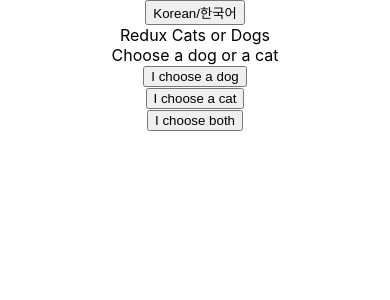
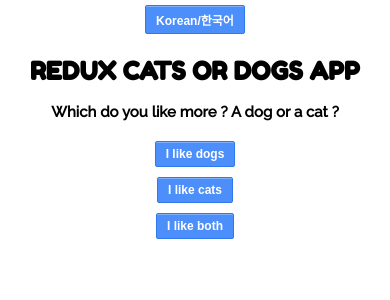
Before and after one commit to john-rhee/project-redux, a React (Create React App) app in the folder project/: page / in a window 390 px wide. Shown: the top 300 px of the page. Built offline with nearby package versions, Linux system fonts and the light colour scheme.

Commit message:
stlying update

```diff
--- a/project/public/index.html
+++ b/project/public/index.html
@@ -1,6 +1,17 @@
 <!DOCTYPE html>
 <html lang="en">
   <head>
+
+    <link href='https://fonts.googleapis.com/css?family=Fredoka One' rel='stylesheet'>
+    <link href="https://fonts.googleapis.com/css2?family=Raleway:wght@500&display=swap" rel="stylesheet">
+
+    <style>
+    body {
+        font-family: 'Fredoka One';font-size: 22px;
+    }
+    </style>
+
+
     <meta charset="utf-8" />
     <!-- <link rel="icon" href="%PUBLIC_URL%/favicon.ico" /> -->
     <meta name="viewport" content="width=device-width, initial-scale=1" />
--- a/project/src/App.css
+++ b/project/src/App.css
@@ -36,3 +36,133 @@
     transform: rotate(360deg);
   }
 }
+
+.upImage {
+
+  width: 30%;
+  margin: 20px;
+
+}
+
+.button {
+
+  color: white;
+  background: #4C8FFB;
+  border: 1px #3079ED solid;
+  padding: 5px 10px;
+  border-radius: 2px;
+  font-weight: bold;
+  font-size: 9pt;
+  outline: none;
+  box-shadow: inset 0 1px 0 #80B0FB;
+  margin: 5px;
+
+}
+
+.button:hover {
+  border: 1px #2F5BB7 solid;
+  box-shadow: 0 1px 1px #EAEAEA, inset 0 1px 0 #5A94F1;
+  background: #3F83F1;
+}
+
+.title {
+
+  font-family: 'Fredoka One';
+
+}
+
+.title2 {
+
+  font-family: 'Raleway', sans-serif;
+
+}
+
+@media(max-width: 1800px){
+
+  .upImage {
+
+    width: 50%;
+
+  }
+
+}
+
+@media(max-width: 850px){
+
+  .upImage {
+
+    width: 60%;
+
+  }
+
+}
+
+@media(max-width: 610px){
+
+  .title {
+
+    font-size: 35px;
+
+  }
+
+  .title2 {
+
+    font-size: 20px;
+
+  }
+
+}
+
+@media(max-width: 485px){
+
+  .title {
+
+    font-size: 30px;
+
+  }
+
+  .title2 {
+
+    font-size: 15px;
+
+  }
+
+}
+
+@media(max-width: 400px){
+
+  .title {
+
+    font-size: 25px;
+
+  }
+
+  .title2 {
+
+    font-size: 15px;
+
+  }
+
+  .upImage {
+
+    width: 90%;
+
+  }
+
+}
+
+@media(max-width: 285px){
+
+  .title {
+
+    font-size: 20px;
+
+  }
+
+  .title2 {
+
+    font-size: 14px;
+
+  }
+
+}
--- a/project/src/App.js
+++ b/project/src/App.js
@@ -87,21 +87,21 @@
 
       {props.koreanLang  ?
 
-        <div>개 고양이 리덧스 프로그램</div>
+        <h1 className="title">개 와 고양이 리덕스 앱</h1>
 
         : (
 
-        <div>Redux Cats or Dogs</div>
+        <h1 className="title">REDUX CATS OR DOGS APP</h1>
 
       )}
 
       {props.koreanLang  ?
 
-        <div>개 아니면 고양이를 골라주세요</div>
+        <h3 className="title2">개 아니면 고양이를 골라주세요</h3>
 
         : (
 
-        <div>Choose a dog or a cat</div>
+        <h3 className="title2">Which do you like more ? A dog or a cat ?</h3>
 
       )}
 
--- a/project/src/components/MainImage.js
+++ b/project/src/components/MainImage.js
@@ -9,21 +9,7 @@
 
     <div>
 
-      <div>
-        {props.allState.dogOn ?
-          <img src={props.dogImg.image}/>
-         : (
-          <div/>
-        )}
-      </div>
 
-      <div>
-        {props.allState.catOn ? (
-          <img src={props.catImg.image}/>
-        ) : (
-          <div/>
-        )}
-      </div>
 
       {/* <img src={props.dogImg.image} />
       <img src={props.catImg.image} /> */}
@@ -54,7 +40,7 @@
         onClick={() => {
             props.getDog();
         }}
-        >난 개가 더 좋아</button>
+        >나는 개가 더 좋아</button>
 
         )}
 
@@ -80,7 +66,7 @@
         onClick={() => {
             props.getDog();
         }}
-        >I choose a dog</button>
+        >I like dogs</button>
 
         )}
 
@@ -140,7 +126,7 @@
         onClick={() => {
             props.getCat();
         }}
-        >I choose a cat</button>
+        >I like cats</button>
 
         )}
       </div>
@@ -199,14 +185,28 @@
         onClick={() => {
             props.getBoth();
         }}
-        >I choose both</button>
+        >I like both</button>
 
         )}
       </div>
 
     )}
 
+      <div>
+        {props.allState.dogOn ?
+          <img className="upImage" src={props.dogImg.image}/>
+          : (
+          <div/>
+        )}
+      </div>
 
+      <div>
+        {props.allState.catOn ? (
+          <img className="upImage" src={props.catImg.image}/>
+        ) : (
+          <div/>
+        )}
+      </div>
 
     </div>
   );
```
